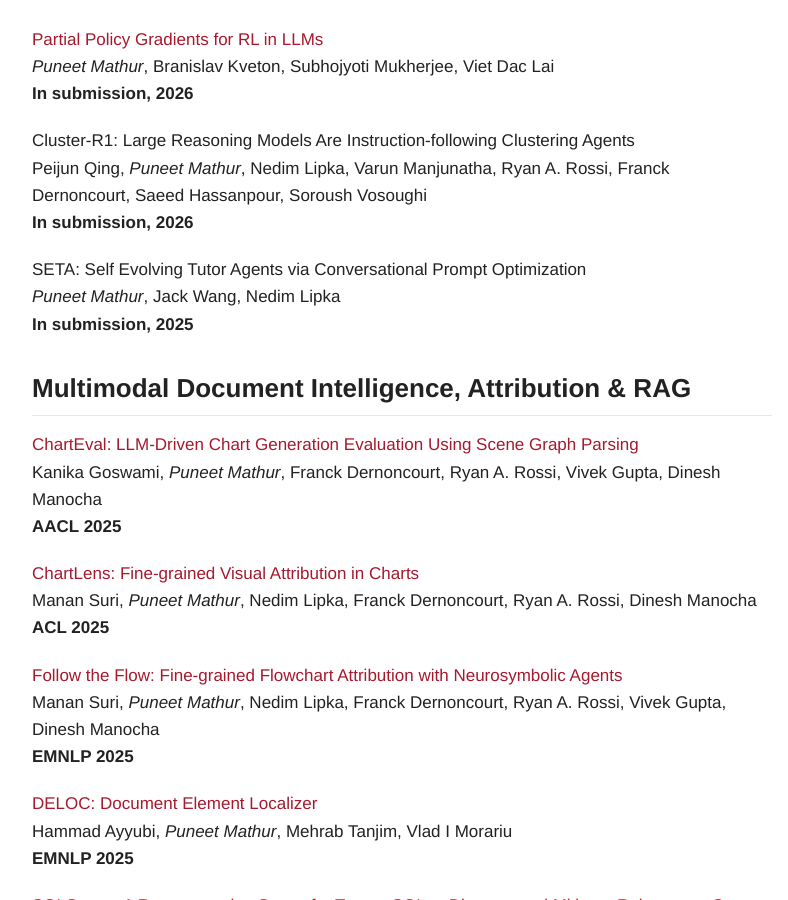
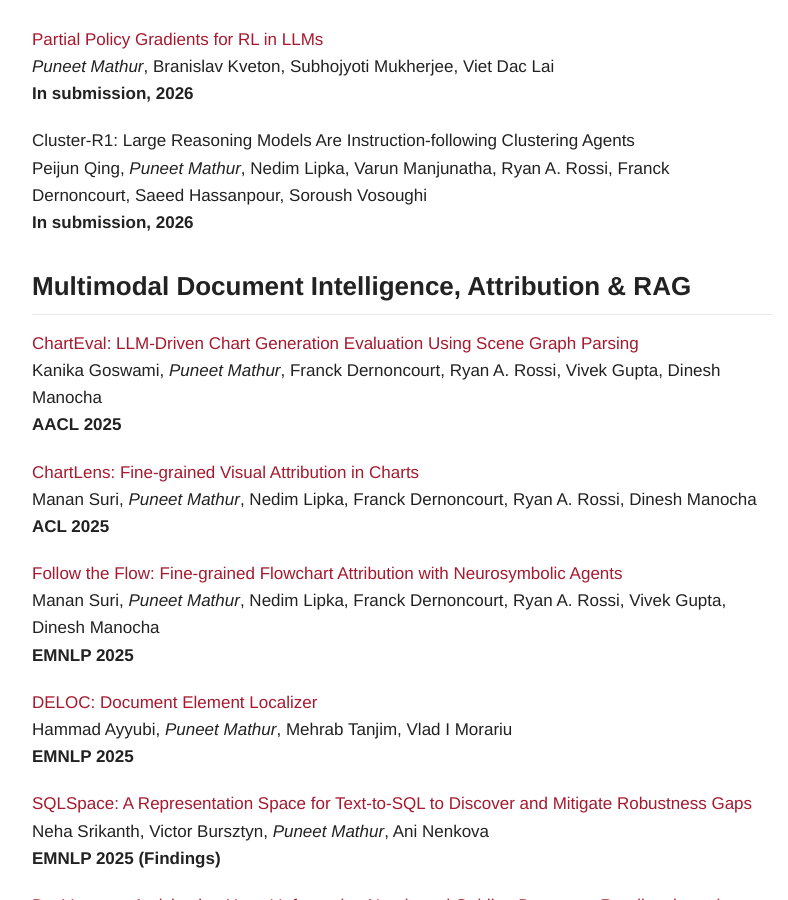
Before and after one commit to theMADAIguy/theMADAIguy.github.io, a Jekyll site: the page built from _pages/research.md, in a window 1280 px wide and 900 px high, scrolled down 2104 px. Shown: the whole window, without its empty margins (238-1026 px from the left). Built offline with Jekyll 4.4.1, drawn with Linux system fonts in a browser that asks for light colours.

Commit message:
Update research.md

```diff
--- a/_pages/research.md
+++ b/_pages/research.md
@@ -92,11 +92,6 @@
 <span class="pub-title">Cluster-R1: Large Reasoning Models Are Instruction-following Clustering Agents</span>
 <span class="pub-authors">Peijun Qing, <i>Puneet Mathur</i>, Nedim Lipka, Varun Manjunatha, Ryan A. Rossi, Franck Dernoncourt, Saeed Hassanpour, Soroush Vosoughi</span>
 <span class="pub-venue">In submission, 2026</span>
-</li>
-<li>
-<span class="pub-title">SETA: Self Evolving Tutor Agents via Conversational Prompt Optimization</span>
-<span class="pub-authors"><i>Puneet Mathur</i>, Jack Wang, Nedim Lipka</span>
-<span class="pub-venue">In submission, 2025</span>
 </li>
 </ul>
 
```
